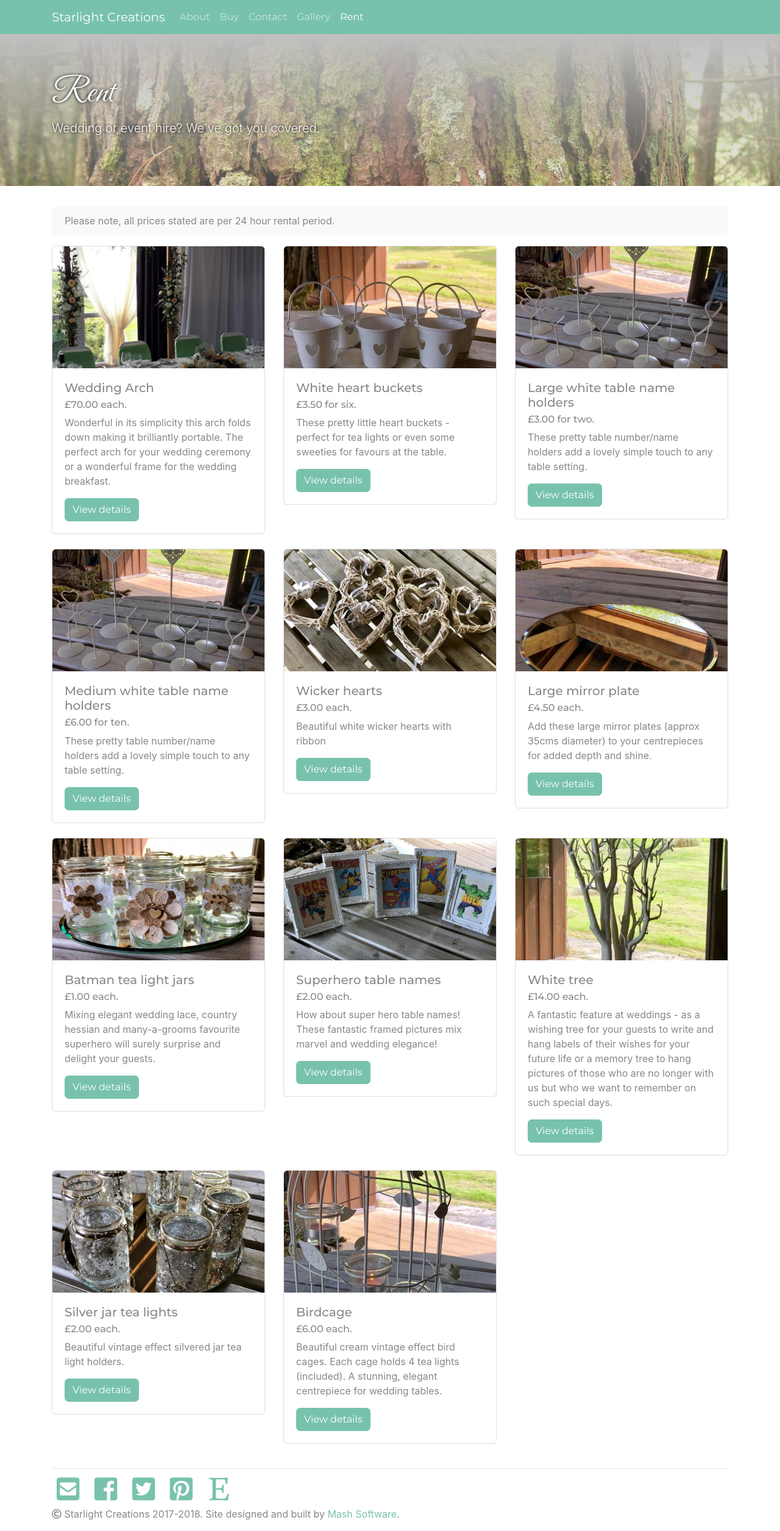
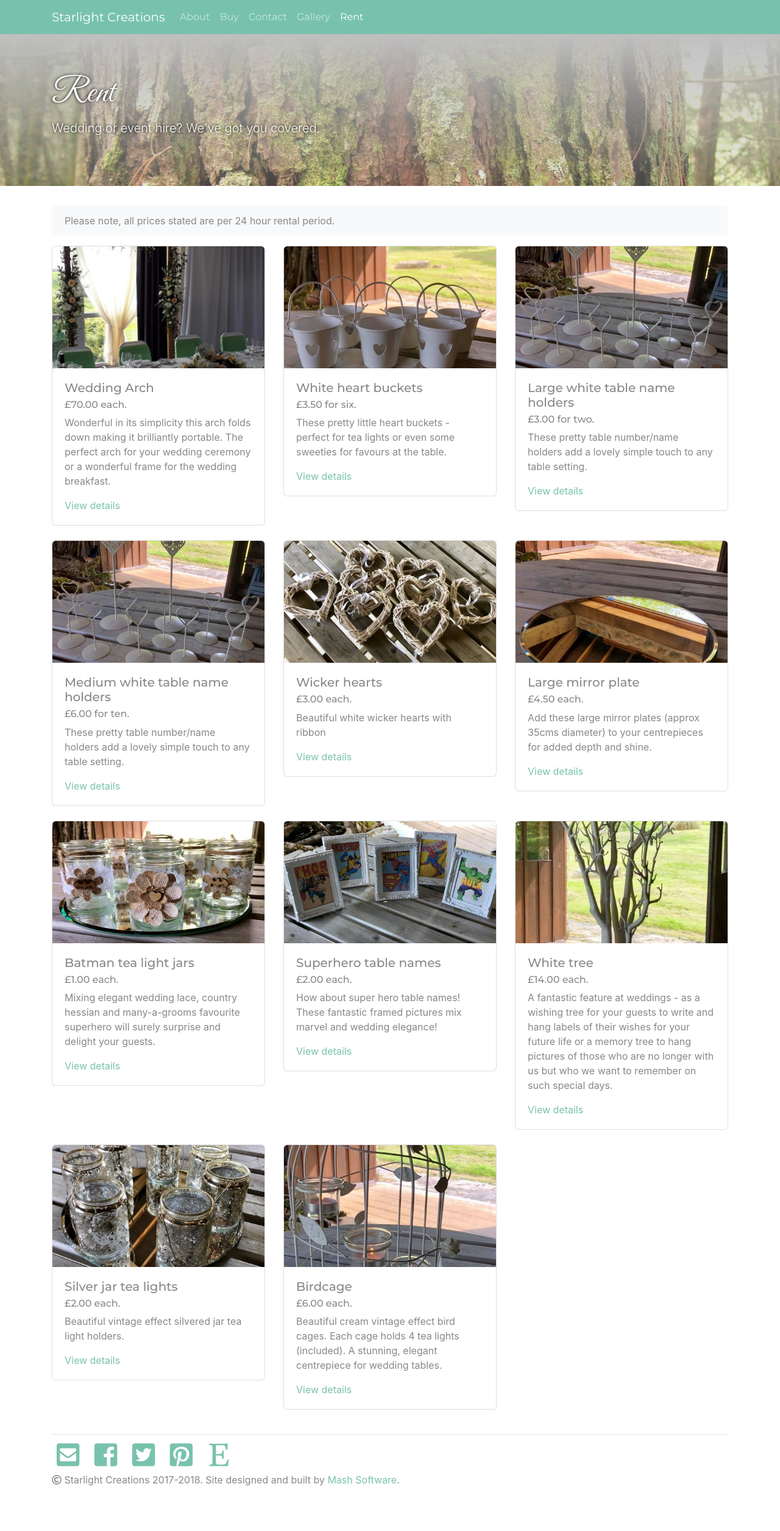
Before and after one commit to starlight-creations/starlight-creations.github.io, a Jekyll site: the page built from rent.html, in a window 1280 px wide. Shown: the whole page at 61% size. Built offline with Jekyll 4.4.1, drawn with Linux system fonts in a browser that asks for light colours; nearby versions of some CDN libraries; after the commit the page ends 2455 px from its top, so only the background shows below that.

Commit message:
change buttons for links

```diff
--- a/_includes/service_card.html
+++ b/_includes/service_card.html
@@ -4,6 +4,6 @@
         <h5 class="card-title">{{service.name}}</h5>
         <h6 class="card-subtitle mb-2 text-muted">{{service.price}} {{service.for}}</h6>
         <p class="card-text">{{service.description}}</p>
-        <a href="{{service.url}}" class="btn btn-primary">View details</a>
+        <a href="{{service.url}}" class="card-link">View details</a>
     </div>
 </div>
```
